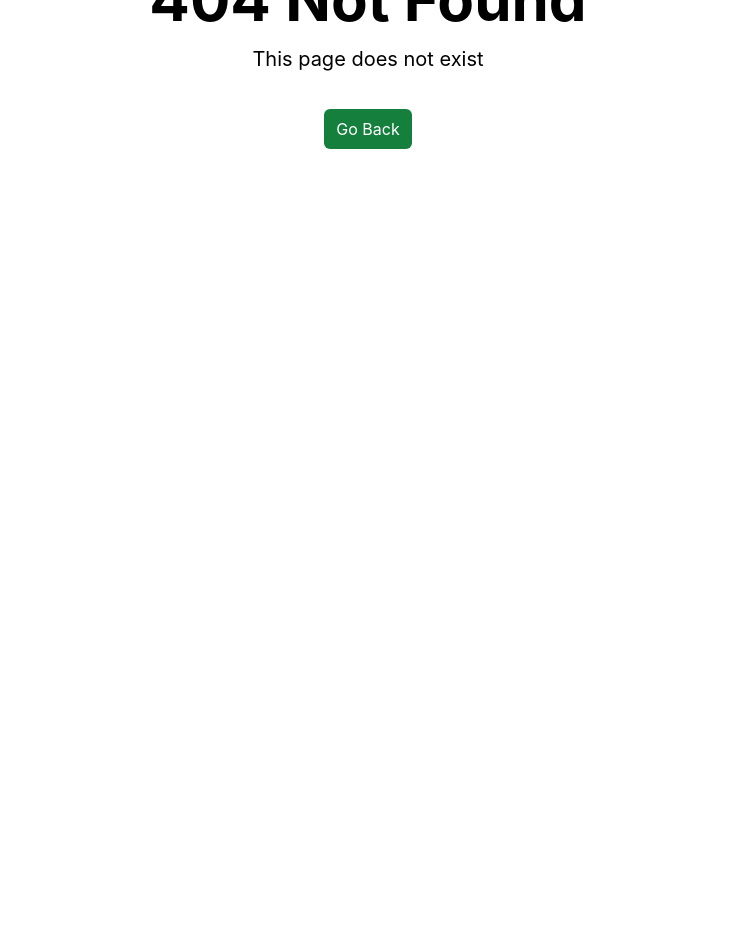
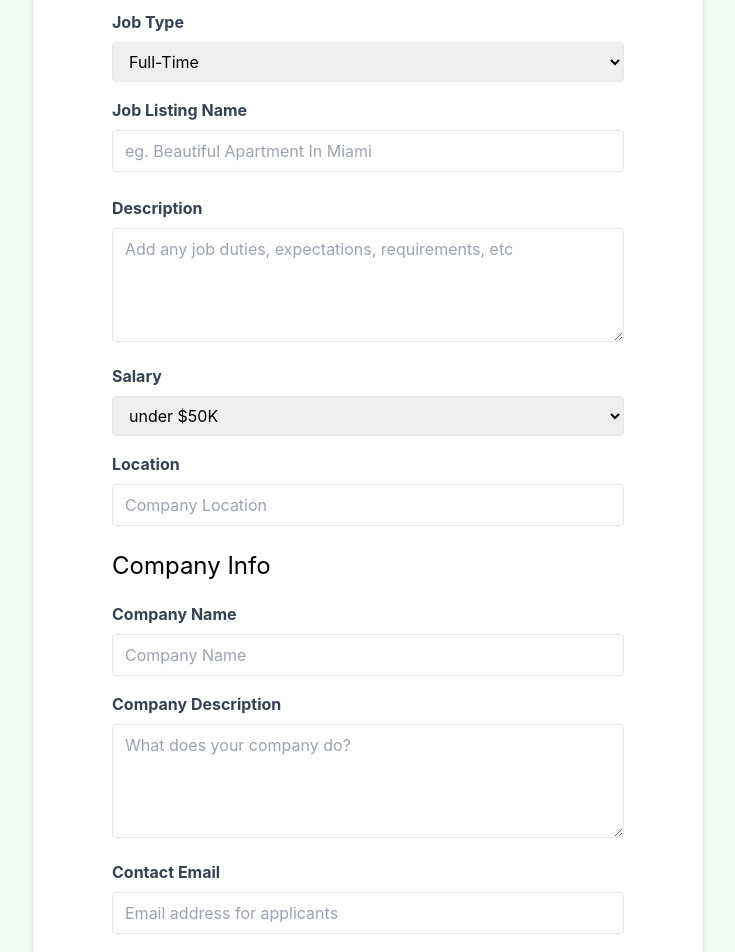
Before and after one commit to AndrasE/vue-crash-course, a Vue app: page /jobs/edit/1 in a window 1280 px wide. Before the commit this address had no page. Shown: the part 260-1212 px from the top of the page, without its empty margins (272-1007 px from the left). Before the commit the page ends 800 px from the top, so only its background shows below. Built offline with nearby package versions, Linux system fonts and the light colour scheme; no server answers; the HTML template or start-up script is replaced by a standard one.

Commit message:
EditJoblisting

```diff
--- a/src/assets/jobs.json
+++ b/src/assets/jobs.json
@@ -1,18 +1,18 @@
 {
   "jobs": [
     {
-      "id": "1",
-      "title": "Senior Vue Developer",
+      "title": "Senior Vue Developerasdasd",
       "type": "Full-Time",
       "description": "We are seeking a talented Front-End Developer to join our team in Boston, MA. The ideal candidate will have strong skills in HTML, CSS, and JavaScript, with experience working with modern JavaScript frameworks such as Vue or Angular.",
+      "salary": "Under $50K",
       "location": "Boston, MA",
-      "salary": "$70K - $80K",
       "company": {
         "name": "NewTek Solutions",
         "description": "NewTek Solutions is a leading technology company specializing in web development and digital solutions. We pride ourselves on delivering high-quality products and services to our clients while fostering a collaborative and innovative work environment.",
         "contactEmail": "contact@teksolutions.com",
         "contactPhone": "555-555-5555"
-      }
+      },
+      "id": "1"
     },
     {
       "id": "2",
@@ -57,33 +57,18 @@
       }
     },
     {
-      "id": "5",
       "title": "Full Stack Vue Developer",
       "type": "Full-Time",
       "description": "Exciting opportunity for a Full-Time Front-End Developer in bustling Atlanta, GA. We are seeking a talented individual with a passion for building elegant and scalable web applications. Join our team and make an impact!",
+      "salary": "$90K - $100K",
       "location": "Atlanta, GA",
-      "salary": "$90K - $100K",
       "company": {
         "name": "Browning Technologies",
         "description": "Browning Technologies is a rapidly growing technology company specializing in e-commerce solutions. We offer a dynamic and collaborative work environment where employees are encouraged to think creatively and innovate.",
         "contactEmail": "contact@consecteturadipisicing.com",
-        "contactPhone": "555-555-5555"
-      }
-    },
-    {
-      "id": "6",
-      "title": "Vue Native Developer",
-      "type": "Full-Time",
-      "description": "Join our team as a Front-End Developer in beautiful Portland, OR. We are looking for a skilled and enthusiastic individual to help us create innovative web solutions. Competitive salary and great benefits package available.",
-      "location": "Portland, OR",
-      "salary": "$100K - $110K",
-      "company": {
-        "name": "Port Solutions INC",
-        "description": "Port Solutions is a leading technology company specializing in software development and digital marketing. We are committed to providing our clients with cutting-edge solutions and our employees with a supportive and rewarding work environment.",
-        "contactEmail": "contact@ipsumlorem.com",
-        "contactPhone": "555-555-5555"
-      }
+        "contactPhone": "555-555-5555f"
+      },
+      "id": "5"
     }
-
   ]
 }
--- a/src/router/index.ts
+++ b/src/router/index.ts
@@ -4,6 +4,7 @@
 import NotFoundView from "@/views/NotFoundView.vue";
 import JobView from "@/views/JobView.vue";
 import AddJobView from "@/views/AddJobView.vue";
+import EditJobView from "@/views/EditJobView.vue";
 
 const router = createRouter({
   history: createWebHistory(import.meta.env.BASE_URL), // create a history object
@@ -29,6 +30,11 @@
       component: AddJobView,
     },
     {
+      path: "/jobs/edit/:id",
+      name: "edit-job",
+      component: EditJobView,
+    },
+    {
       path: "/:catchAll(.*)",
       name: "not-found",
       component: NotFoundView,
--- /dev/null
+++ b/src/views/EditJobView.vue
@@ -0,0 +1,190 @@
+<script setup lang="ts">
+import { reactive, onMounted } from 'vue';
+import { useRoute, useRouter } from 'vue-router'; // useRoute to get the job ID from the route params
+import { useToast } from 'vue-toastification';
+import axios from 'axios';
+
+const route = useRoute();
+const router = useRouter();
+const jobId = route.params.id as string; // Get the job ID from the route params
+const toast = useToast();
+
+
+const form = reactive({
+    type: 'Full-Time',
+    title: '',
+    description: '',
+    salary: 'Under $50K',
+    location: '',
+    company: {
+        name: '',
+        description: '',
+        contactEmail: '',
+        contactPhone: ''
+    }
+})
+
+const state = reactive({
+    job: {
+        id: 0,
+        title: '',
+        description: '',
+        company: {
+            name: '',
+            description: '',
+            contactEmail: '',
+            contactPhone: ''
+        },
+        type: '',
+        salary: '',
+        location: ''
+    },
+    isLoading: true,
+});
+
+
+const handleSubmit = async () => {
+    const updatedJob = {
+        title: form.title,
+        type: form.type,
+        description: form.description,
+        salary: form.salary,
+        location: form.location,
+        company: {
+            name: form.company.name,
+            description: form.company.description,
+            contactEmail: form.company.contactEmail,
+            contactPhone: form.company.contactPhone
+        }
+    }
+    try {
+        const response = await axios.put(`/api/jobs/${jobId}`, updatedJob); // Use PUT for updating
+        toast.success('Job updated successfully!');
+        router.push(`/jobs/${response.data.id}`);
+    } catch (error) {
+        toast.error('Failed to update job.');
+        console.error('Error updating job:', error);
+    }
+}
+
+onMounted(async () => {
+    try {
+        const response = await axios.get(`/api/jobs/${jobId}`);
+        state.job = response.data; // Assign the fetched job data
+        // Populate the form with the fetched job data
+        form.title = state.job.title;
+        form.type = state.job.type;
+        form.description = state.job.description;
+        form.salary = state.job.salary;
+        form.location = state.job.location;
+        form.company.name = state.job.company.name;
+        form.company.description = state.job.company.description;
+        form.company.contactEmail = state.job.company.contactEmail;
+        form.company.contactPhone = state.job.company.contactPhone;
+
+    } catch (error) {
+        console.error('Error fetching job:', error);
+    } finally {
+        state.isLoading = false;
+    }
+});
+</script>
+
+<template>
+
+    <section class="bg-green-50">
+        <div class="container m-auto max-w-2xl py-24">
+            <div class="bg-white px-6 py-8 mb-4 shadow-md rounded-md border m-4 md:m-0">
+                <form @submit.prevent="handleSubmit" class="w-full max-w-lg mx-auto">
+                    <h2 class="text-3xl text-center font-semibold mb-6">Update Job</h2>
+
+                    <div class="mb-4">
+                        <label for="type" class="block text-gray-700 font-bold mb-2">Job Type</label>
+                        <select v-model="form.type" id="type" name="type" class="border rounded w-full py-2 px-3"
+                            required>
+                            <option value="Full-Time">Full-Time</option>
+                            <option value="Part-Time">Part-Time</option>
+                            <option value="Remote">Remote</option>
+                            <option value="Internship">Internship</option>
+                        </select>
+                    </div>
+
+                    <div class="mb-4">
+                        <label class="block text-gray-700 font-bold mb-2">Job Listing Name</label>
+                        <input v-model="form.title" type="text" id="name" name="name"
+                            class="border rounded w-full py-2 px-3 mb-2" placeholder="eg. Beautiful Apartment In Miami"
+                            required />
+                    </div>
+                    <div class="mb-4">
+                        <label for="description" class="block text-gray-700 font-bold mb-2">Description</label>
+                        <textarea v-model="form.description" id="description" name="description"
+                            class="border rounded w-full py-2 px-3" rows="4"
+                            placeholder="Add any job duties, expectations, requirements, etc"></textarea>
+                    </div>
+
+                    <div class="mb-4">
+                        <label for="type" class="block text-gray-700 font-bold mb-2">Salary</label>
+                        <select v-model="form.salary" id="salary" name="salary" class="border rounded w-full py-2 px-3"
+                            required>
+                            <option value="Under $50K">under $50K</option>
+                            <option value="$50K - $60K">$50 - $60K</option>
+                            <option value="$60K - $70K">$60 - $70K</option>
+                            <option value="$70K - $80K">$70 - $80K</option>
+                            <option value="$80K - $90K">$80 - $90K</option>
+                            <option value="$90K - $100K">$90 - $100K</option>
+                            <option value="$100K - $125K">$100 - $125K</option>
+                            <option value="$125K - $150K">$125 - $150K</option>
+                            <option value="$150K - $175K">$150 - $175K</option>
+                            <option value="$175K - $200K">$175 - $200K</option>
+                            <option value="Over $200K">Over $200K</option>
+                        </select>
+                    </div>
+
+                    <div class="mb-4">
+                        <label class="block text-gray-700 font-bold mb-2">
+                            Location
+                        </label>
+                        <input v-model="form.location" type="text" id="location" name="location"
+                            class="border rounded w-full py-2 px-3 mb-2" placeholder="Company Location" required />
+                    </div>
+
+                    <h3 class="text-2xl mb-5">Company Info</h3>
+
+                    <div class="mb-4">
+                        <label for="company" class="block text-gray-700 font-bold mb-2">Company Name</label>
+                        <input v-model="form.company.name" type="text" id="company" name="company"
+                            class="border rounded w-full py-2 px-3" placeholder="Company Name" />
+                    </div>
+
+                    <div class="mb-4">
+                        <label for="company_description" class="block text-gray-700 font-bold mb-2">Company
+                            Description</label>
+                        <textarea v-model="form.company.description" id="company_description" name="company_description"
+                            class="border rounded w-full py-2 px-3" rows="4"
+                            placeholder="What does your company do?"></textarea>
+                    </div>
+
+                    <div class="mb-4">
+                        <label for="contact_email" class="block text-gray-700 font-bold mb-2">Contact Email</label>
+                        <input v-model="form.company.contactEmail" type="email" id="contact_email" name="contact_email"
+                            class="border rounded w-full py-2 px-3" placeholder="Email address for applicants"
+                            required />
+                    </div>
+                    <div class="mb-4">
+                        <label for="contact_phone" class="block text-gray-700 font-bold mb-2">Contact Phone</label>
+                        <input v-model="form.company.contactPhone" type="tel" id="contact_phone" name="contact_phone"
+                            class="border rounded w-full py-2 px-3" placeholder="Optional phone for applicants" />
+                    </div>
+
+                    <div>
+                        <button
+                            class="bg-green-500 hover:bg-green-600 text-white font-bold py-2 px-4 rounded-full w-full focus:outline-none focus:shadow-outline"
+                            type="submit">
+                            Update Job
+                        </button>
+                    </div>
+                </form>
+            </div>
+        </div>
+    </section>
+</template>
```
